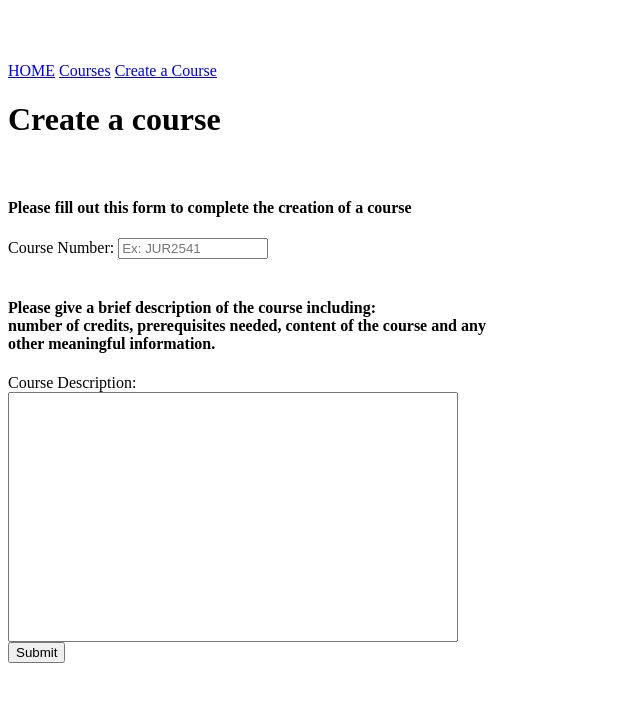
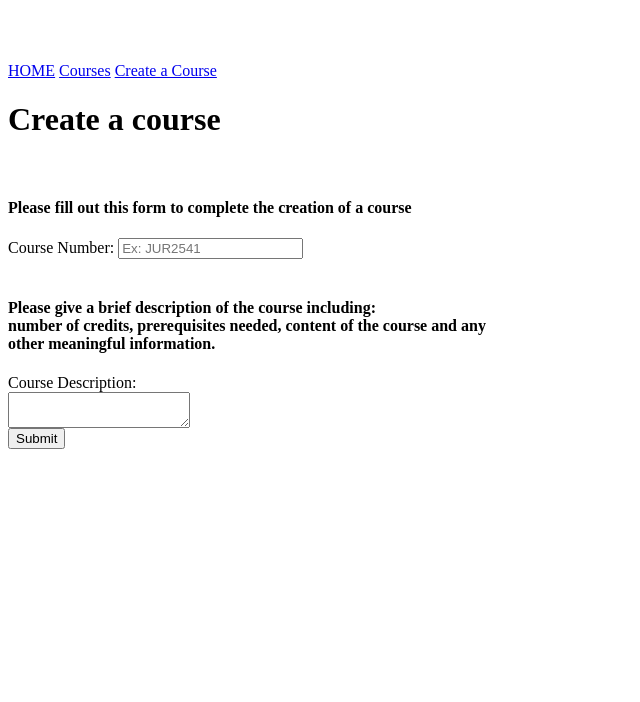
Before and after one commit to Carbonec2/ConULearn, a PHP site: template pages/courseCreation.php in a window 1280 px wide. Shown: the top 702 px of the page, without its empty margins (0-640 px from the left). Run offline with PHP 8.4, Linux system fonts and the light colour scheme; the template is opened without the code that fills it, so the values that code supplies are empty; the visitor is signed in with stand-in values (Sample User, id 1).

Commit message:
removed inline css and added class to courseCreation page

```diff
--- a/pages/courseCreation.php
+++ b/pages/courseCreation.php
@@ -11,7 +11,7 @@ include_once('includes/dashboardSideNavBar.php');
             <br/>
             <h4 class="subtitle">Please fill out this form to complete the creation of a course</h4>
             Course Number:
-            <input type="text" class="formText" id="courseName" style="width:150px" placeholder="Ex: JUR2541">
+            <input type="text" class="form-coursename" id="courseName"  placeholder="Ex: JUR2541">
             <br/><br/>
             <h4 class="subtitle">Please give a brief description of the course including: <br/>
                 number of credits, prerequisites needed, content of the course and any <br/>
@@ -19,7 +19,7 @@ include_once('includes/dashboardSideNavBar.php');
             </h4>
             Course Description:
             <br/>
-            <textarea class="formText" id="courseDescription" style="width:450px;height:250px; resize: none;" ></textarea>
+            <textarea class="form-description" id="courseDescription" ></textarea>
             <br/>
             <input type="button" value="Submit" id="btnSubmit" class="formsButton" >
 
```
